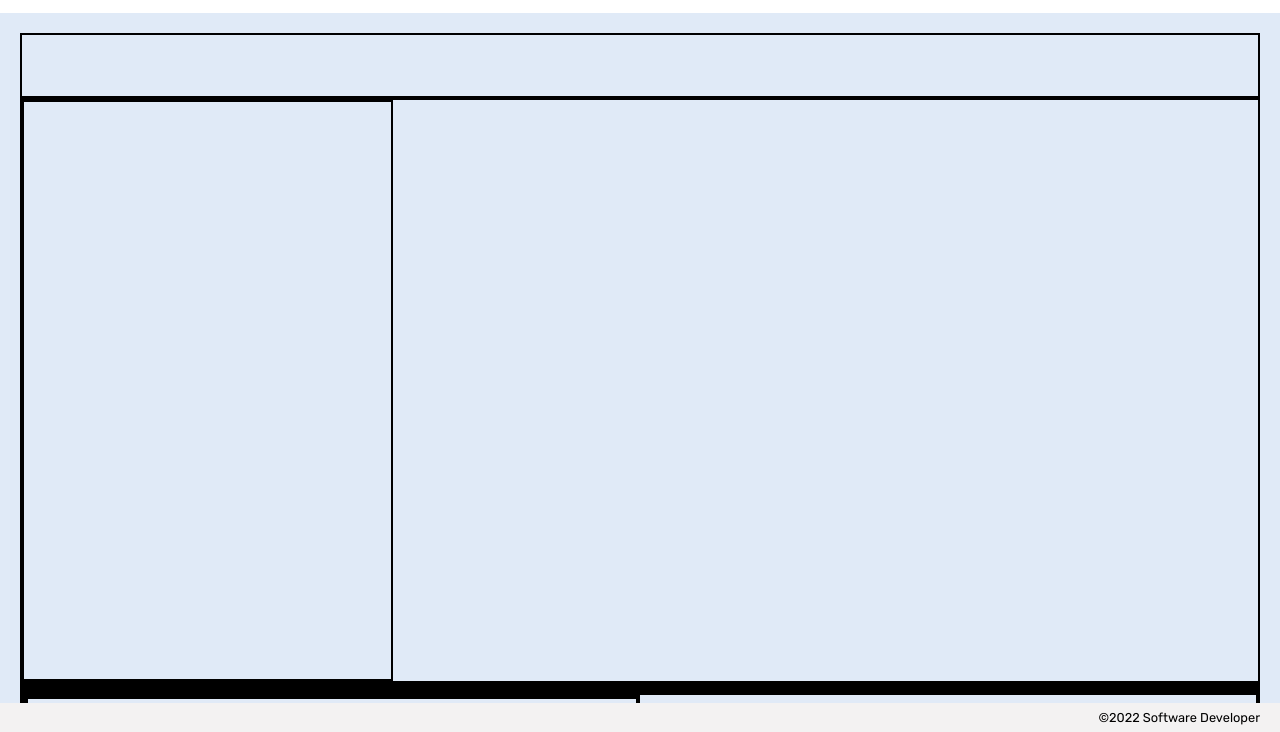
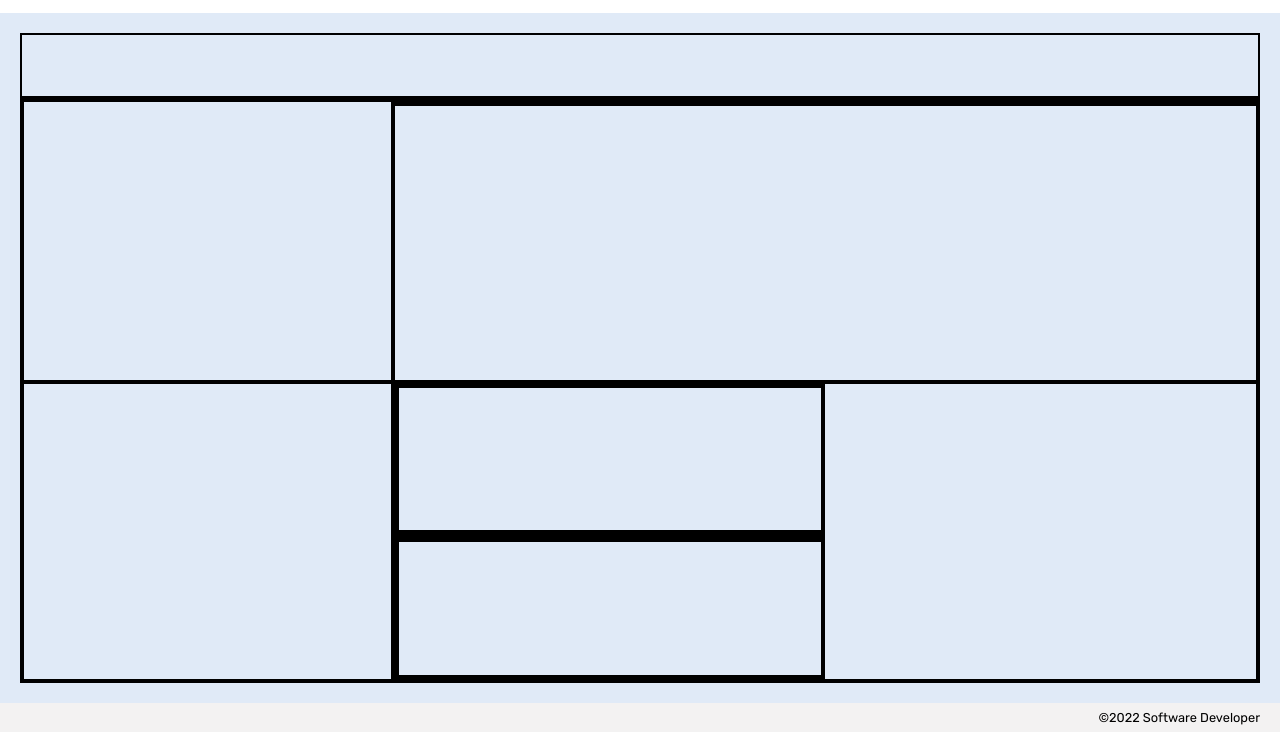
Before and after one commit to Zacharyjsultan/july-grid, a plain HTML site: page index.html in a window 1280 px wide. Shown: the part 68-800 px from the top of the page. Drawn offline with Linux system fonts and the light colour scheme.

Commit message:
new attempt

```diff
--- a/index.html
+++ b/index.html
@@ -34,16 +34,24 @@
                 <div class="bottom-left">
 
                 </div>
+            <div class="bottom-right">
+
+                <div>
+
+                </div>
+
             </div>
-            <div class="bottom-right">
+
+
                 <div class="bottom-right-top">
-                        <div></div>
-                        <div></div>
+
+
                 </div>
                 <div class="bottom-right-bottom">
                     <div class="bottom-right-bottom-left">
-                        <div></div>
-                        <div></div>
+                        <div>
+
+                        </div>
                         <div class="bottom-right-bottom-right">
                             <div>
 
--- a/styles/global.css
+++ b/styles/global.css
@@ -56,7 +56,7 @@ footer {
 }
 .botttom-right {
     display: grid;
-    grid-template-rows: 45% 55% ;
+    grid-template-columns: 45% 55% ;
 }
 .bottom-right-bottom {
     display: grid;
```
